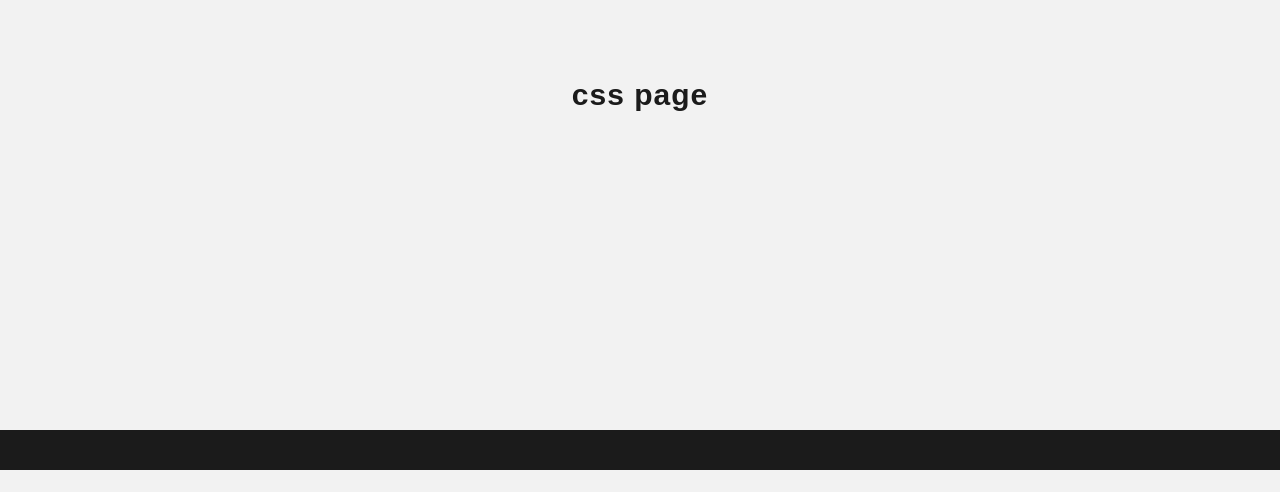
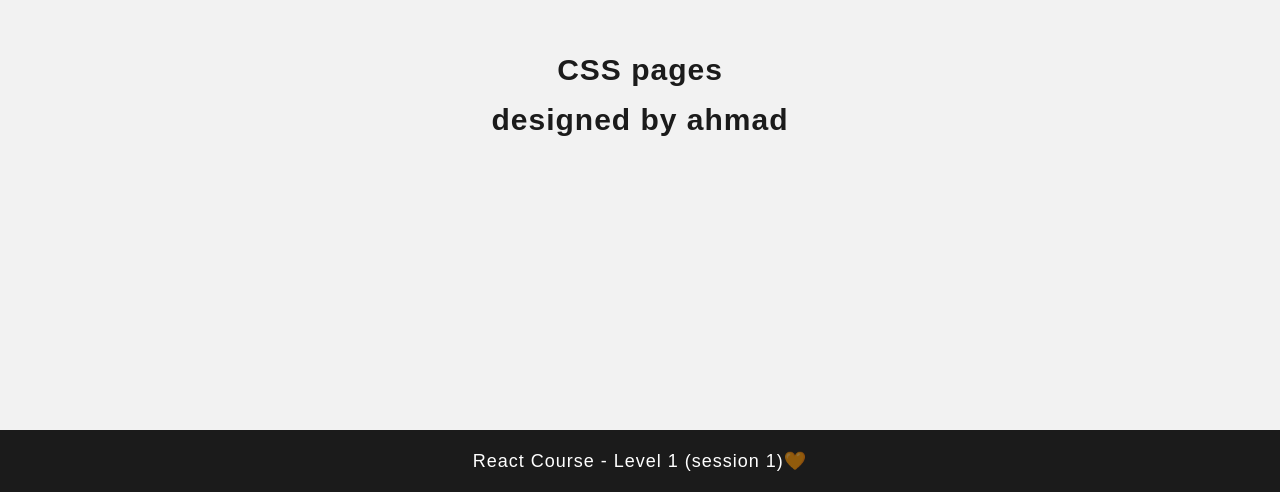
Before and after one commit to ahmadayasien-oss/lesson_1, a React (Create React App) app: page /css in a window 1280 px wide. Shown: the part 310-802 px from the top of the page. Built offline with nearby package versions, Linux system fonts and the light colour scheme.

Commit message:
componant props

```diff
--- a/public/style.css
+++ b/public/style.css
@@ -73,11 +73,12 @@ h1 {
   padding: 8px 15px;
 }
 
-.main-link:hover {
+.main-link:hover, .main-link.active {
   color: cyan;
   box-shadow: 0 0 5px cyan;
   border-radius: 5px;
 }
+
 
 /* =======================================
    1.1 sub HTML + css + JavaScript
--- a/src/comp/Header.js
+++ b/src/comp/Header.js
@@ -1,17 +1,18 @@
 import React from 'react';
+import { Link , NavLink } from "react-router";
 
 const Header = () => {
     return (
         <div>
                   <header className="hide-when-mobile">
-    <h1>React Course</h1>
+    <h1><Link to="/"> React Course</Link></h1>
     <ul className="flex">
       <li className="main-list">
-        <a className="main-link" href="/html">
+        <NavLink className="main-link" to="/html">
           {" "}
           HTML{" "}
-        </a>
-        <ul className="sub-ul">
+        </NavLink>
+        {/* <ul className="sub-ul">
           <li>
             <a href="www">Full Course</a>
           </li>
@@ -21,14 +22,14 @@ const Header = () => {
           <li>
             <a href="www">learn in 1h</a>
           </li>
-        </ul>
+        </ul> */}
       </li>
       <li className="main-list">
-        <a className="main-link" href="/css">
+        <NavLink className="main-link" to="/css">
           {" "}
           CSS{" "}
-        </a>
-        <ul className="sub-ul">
+        </NavLink>
+        {/* <ul className="sub-ul">
           <li>
             <a href="www">Full Course</a>
           </li>
@@ -49,13 +50,13 @@ const Header = () => {
               </li>
             </ul>
           </li>
-        </ul>
+        </ul> */}
       </li>
       <li className="main-list">
-        <a className="main-link" href="/javascript">
+        <NavLink className="main-link" to="/javascript">
           {" "}
           JavaScript{" "}
-        </a>
+        </NavLink>
         <ul className="sub-ul sub-of-js">
           <li>
             <a href="www">coming soon🔥</a>
@@ -76,7 +77,7 @@ const Header = () => {
           HTML <i className="fas fa-plus" />{" "}
         </label>
         <input id="html" type="checkbox" />
-        <ul className="sub-div">
+        {/* <ul className="sub-div">
           <li>
             <a href="www">Full Course</a>
           </li>
@@ -86,7 +87,7 @@ const Header = () => {
           <li>
             <a href="www">learn in 1h</a>
           </li>
-        </ul>
+        </ul> */}
       </div>
       <div className="main-div">
         <label htmlFor="css">
--- /dev/null
+++ b/src/comp/maincontent.js
@@ -0,0 +1,15 @@
+import React from 'react';
+
+const Maincontent = ({NamePage , designer}) => {
+    return (
+        <div>
+            <main>
+    {NamePage} pages
+    <br/>
+    designed by {designer}
+    </main>
+        </div>
+    );
+}
+
+export default Maincontent;
--- a/src/pages/css.js
+++ b/src/pages/css.js
@@ -1,16 +1,15 @@
 import React from 'react';
 import Header from '../comp/Header';
 import Footer from '../comp/Footer';
+import Maincontent from '../comp/maincontent';
 
 const Css = () => {
     return (
         <div>
        <Header/>
-  <main>
-    css page
-  </main>
+  <Maincontent NamePage="CSS" designer="ahmad"/>
 
-  <footer/>
+  <Footer/>
         </div>
     );
 }
--- a/src/pages/home.js
+++ b/src/pages/home.js
@@ -1,15 +1,12 @@
 import React from 'react';
 import Header from '../comp/Header';
 import Footer from '../comp/Footer';
+import Maincontent from '../comp/maincontent';
 const Home = () => {
     return (
         <div>
   <Header/>
-  <main>
-    Responsive Dropdown Menu Bar
-    <br />
-    Built with HTML &amp; CSS
-  </main>
+  <Maincontent NamePage="HOME" designer="ahmad"/>
 
   <Footer/>
         </div>
--- a/src/pages/html.js
+++ b/src/pages/html.js
@@ -1,14 +1,12 @@
 import React from 'react';
 import Header from '../comp/Header';
 import Footer from '../comp/Footer';
-
+import Maincontent from '../comp/maincontent';
 const Html = () => {
     return (
         <div>
    <Header/>
-  <main>
-   html page
-  </main>
+  <Maincontent NamePage="HTML" designer="ahmad"/>
   <Footer/>
         </div>
     );
--- a/src/pages/javascript.js
+++ b/src/pages/javascript.js
@@ -1,14 +1,12 @@
 import React from 'react';
 import Header from '../comp/Header';
 import Footer from '../comp/Footer';
-
+import Maincontent from '../comp/maincontent';
 const Javascript = () => {
     return (
         <div>
     <Header/>
-  <main>
-   javascript page
-  </main>
+  <Maincontent NamePage="JAVA SCRIPT" designer="ahmad"/>
   <Footer/>
         </div>
     );
```
